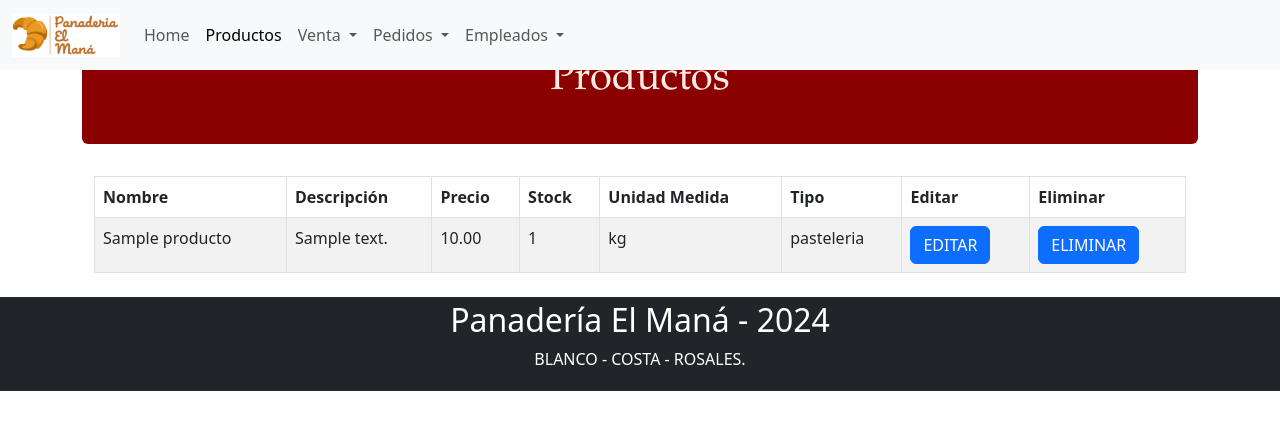
After one commit to camilablanco22/laboratorio3, a Django app: page /producto/ in a window 1280 px wide. The commit adds this page. Shown: the top 430 px of the page. Run offline with Django 5.2, Linux system fonts and the light colour scheme; tables that the repository leaves empty hold one stand-in row (values such as "Sample post").

Commit message:
creo la pagina para visualizar productos

```diff
--- /dev/null
+++ b/gestion_panaderia/apps/producto/templates/producto/lista_productos.html
@@ -0,0 +1,50 @@
+{% extends "base/base.html" %}
+{% load static%}
+{% block titulo %}Productos{% endblock %}
+{% block contenido_principal %}
+    <div class="container-fluid text-center rounded cabecera">
+        <header id="home">
+            <h1>Productos</h1>
+        </header>
+    </div>
+    <div class="container-fluid mt-3 mb-3">
+        <table class="table table-bordered table-striped">
+            <thead>
+                <tr>
+                    <th>Nombre</th>
+                    <th>Descripción</th>
+                    <th>Precio</th>
+                    <th>Stock</th>
+                    <th>Unidad Medida</th>
+                    <th>Tipo</th>
+                    <th>Editar</th>
+                    <th>Eliminar</th>
+                </tr>
+            </thead>
+            <tbody>
+                {% for producto in productos %}
+                    <tr>
+                        <td>{{ producto.nombre }}</td>
+                        <td>{{ producto.descripcion }}</td>
+                        <td>{{ producto.precio }}</td>
+                        <td>{{ producto.cantidad }}</td>
+                        <td>{{ producto.unidadMedida }}</td>
+                        <td>{{ producto.tipo }}</td>
+                        <td><a href="#" class="btn btn-primary">
+                                    EDITAR
+                        </a></td>
+                        <td><a href="#" class="btn btn-primary">
+                                    ELIMINAR
+                        </a></td>
+                    </tr>
+                {% empty %}
+                    <tr>
+                        <td colspan="4" class="text-center">No hay productos disponibles</td>
+                    </tr>
+                {% endfor %}
+            </tbody>
+        </table>
+    </div>
+
+
+{% endblock %}
--- a/gestion_panaderia/apps/producto/urls.py
+++ b/gestion_panaderia/apps/producto/urls.py
@@ -4,7 +4,7 @@ from apps.producto import views
 
 app_name = 'producto'
 urlpatterns = [
-    #path('', views.lista_anuncios, name='lista_anuncios'),
+    path('', views.lista_productos, name='lista_productos'),
     #path('<int:pk>/', views.detalle_anuncio, name='detalle_anuncio'),
     path('nuevo/',views.nuevo_producto,name='nuevo_producto'),
     #path('modificar/<int:pk>/', views.editar_anuncio, name='editar_anuncio'),
--- a/gestion_panaderia/apps/producto/views.py
+++ b/gestion_panaderia/apps/producto/views.py
@@ -3,9 +3,17 @@ from django.shortcuts import render, get_object_or_404, redirect
 from django.urls import reverse
 
 from apps.producto.forms import NuevoProductoForm
+from apps.producto.models import Producto
 
 
 # Create your views here.
+def lista_productos(request):
+    productos = Producto.objects.all()
+    return render(request, 'producto/lista_productos.html', {'productos': productos})
+
+
+
+
 
 
 def nuevo_producto(request):
@@ -18,8 +26,8 @@ def nuevo_producto(request):
             nuevo_prod.save()
             #messages.success(request,
              #                'Se ha agregado correctamente el Anuncio {}'.format(nuevo_anuncio))
-            #return redirect(reverse('producto:listado_productos'))
-            return redirect('producto: nuevo_producto')
+            return redirect(reverse('producto:lista_productos'))
+            #return redirect('producto: nuevo_producto')
 
     else:
         producto_form = NuevoProductoForm()
--- a/gestion_panaderia/templates/base/home.html
+++ b/gestion_panaderia/templates/base/home.html
@@ -19,7 +19,7 @@
                         <div class="card-body">
                             <h5 class="card-title">Productos</h5>
                             <p class="card-text">Explora nuestra variedad de productos recién horneados, con variedad en panificación y pastelería.</p>
-                            <a href="#" class="btn btn-success">ACCEDER</a>
+                            <a href="{% url 'producto:lista_productos' %}" class="btn btn-success">ACCEDER</a>
                         </div>
                     </div>
                 </div>
```
